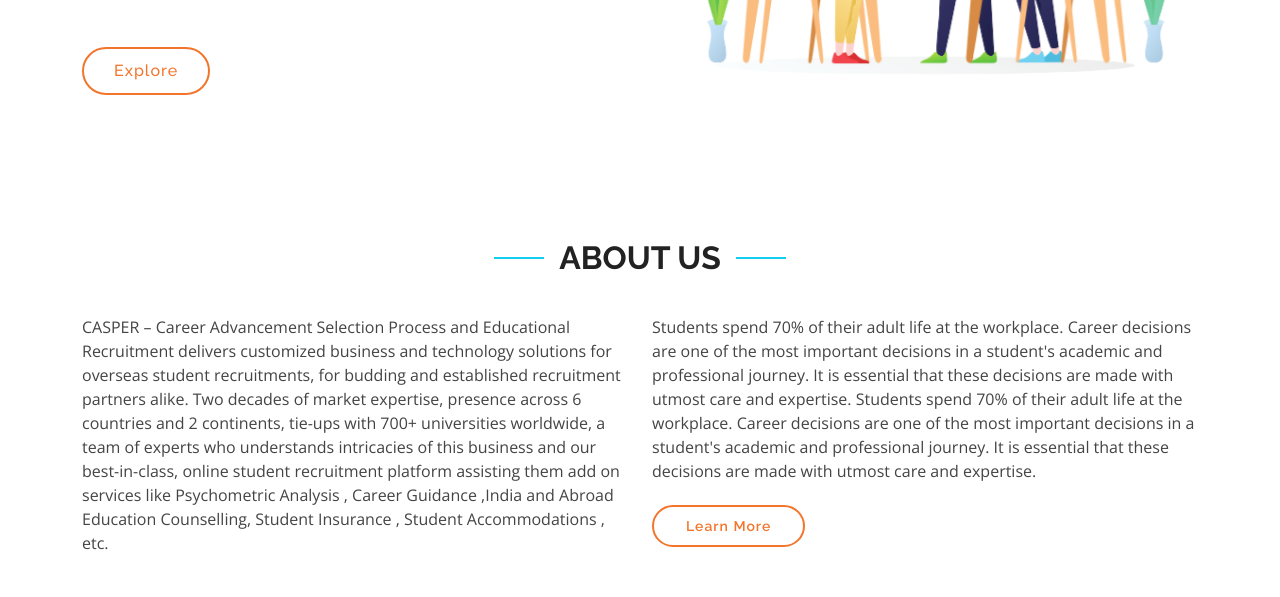
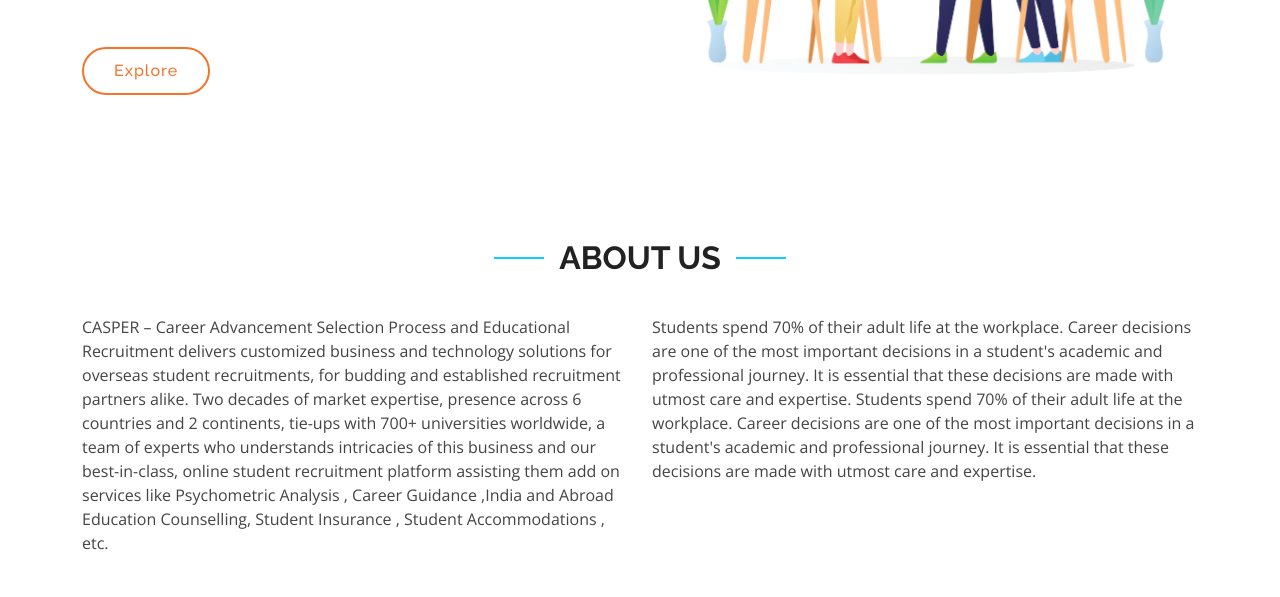
Before and after one commit to utkalkanaujia/Casperedutech, a plain HTML site: page index.html in a window 1280 px wide. Shown: the part 451-1048 px from the top of the page. Drawn offline with nearby package versions, Linux system fonts and the light colour scheme.

Commit message:
Update index.html

```diff
--- a/index.html
+++ b/index.html
@@ -104,7 +104,7 @@
             <p>
               Students spend 70% of their adult life at the workplace. Career decisions are one of the most important decisions in a student's academic and professional journey. It is essential that these decisions are made with utmost care and expertise. Students spend 70% of their adult life at the workplace. Career decisions are one of the most important decisions in a student's academic and professional journey. It is essential that these decisions are made with utmost care and expertise.
             </p>
-            <a href="#services" class="btn-learn-more">Learn More</a>
+
           </div>
         </div>
 
```
